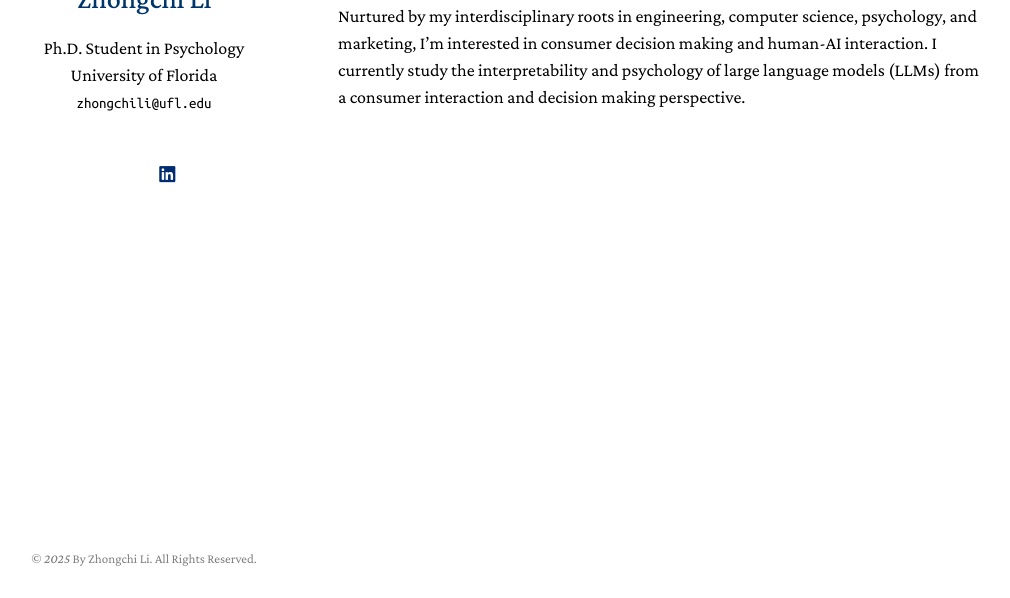
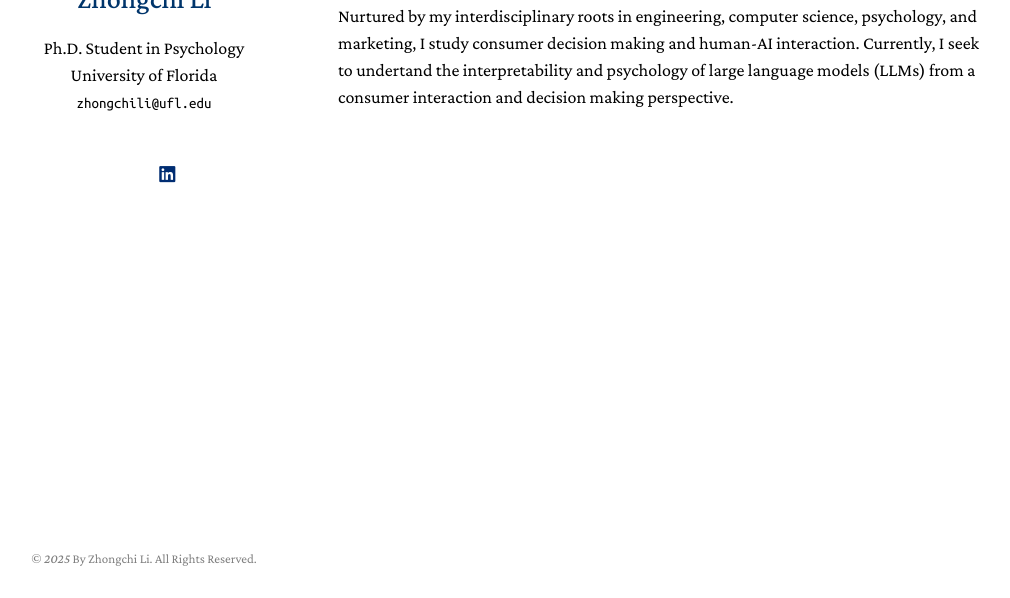
Before and after one commit to zhongchili52/zhongchili52.github.io, a Jekyll site: the page built from index.md, in a window 1280 px wide, cut to the strip 302-900 px from the top of the page. Shown: the whole strip, without its empty margins (132-1142 px from the left). Built offline with Jekyll 4.4.1, drawn with Linux system fonts in a browser that asks for light colours; a style sheet for code colours, icons or effects is not loaded.

Commit message:
Update index.md

```diff
--- a/index.md
+++ b/index.md
@@ -9,4 +9,4 @@
 
 I am currently a Ph.D. student in the Department of Psychology at [University of Florida](https://psych.ufl.edu/social-psychology/people/) advised by [Dr. Gregory Webster](https://www.gdwebster.com/) and Minor in [Computer & Information Science & Engineering](https://www.cise.ufl.edu/) advised by [Dr. Emmanuel Dorley](https://www.emmanueldorley.com/#intro). I received my <font color="#fd5e53">M.S. in Electrical and Computer Engineering</font> at [Carnegie Mellon University](https://www.ece.cmu.edu/) where I also worked closely with [Dr. Brooke Feeney](https://www.cmu.edu/dietrich/psychology/relationships-lab/brooke-feeney-associate-professor.html) and [Dr. David Creswell](https://www.healthandhumanperformancelab.com/people). I received my <font color="#fd5e53">B.Eng. in Information Engineering</font> at [Southeast University](https://www.seu.edu.cn/english/) where I graduated from the [Chien-Shiung Wu Honored College](https://wjx.seu.edu.cn/wjxen/).
 
-Nurtured by my interdisciplinary roots in engineering, computer science, psychology, and marketing, I'm interested in consumer decision making and human-AI interaction. I currently study the interpretability and psychology of large language models (LLMs) from a consumer interaction and decision making perspective.
+Nurtured by my interdisciplinary roots in engineering, computer science, psychology, and marketing, I study consumer decision making and human-AI interaction. Currently, I seek to undertand the interpretability and psychology of large language models (LLMs) from a consumer interaction and decision making perspective.
```
